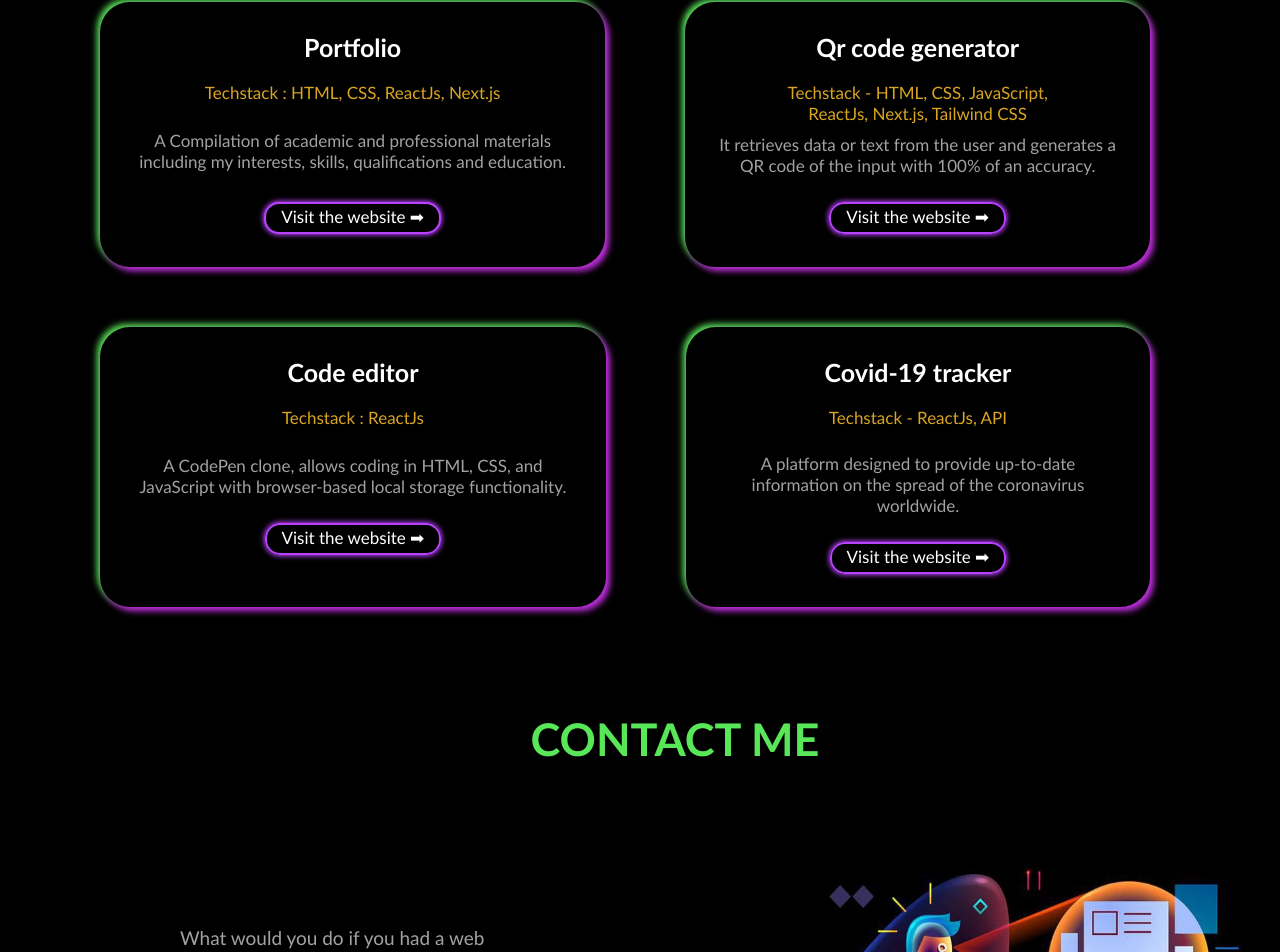
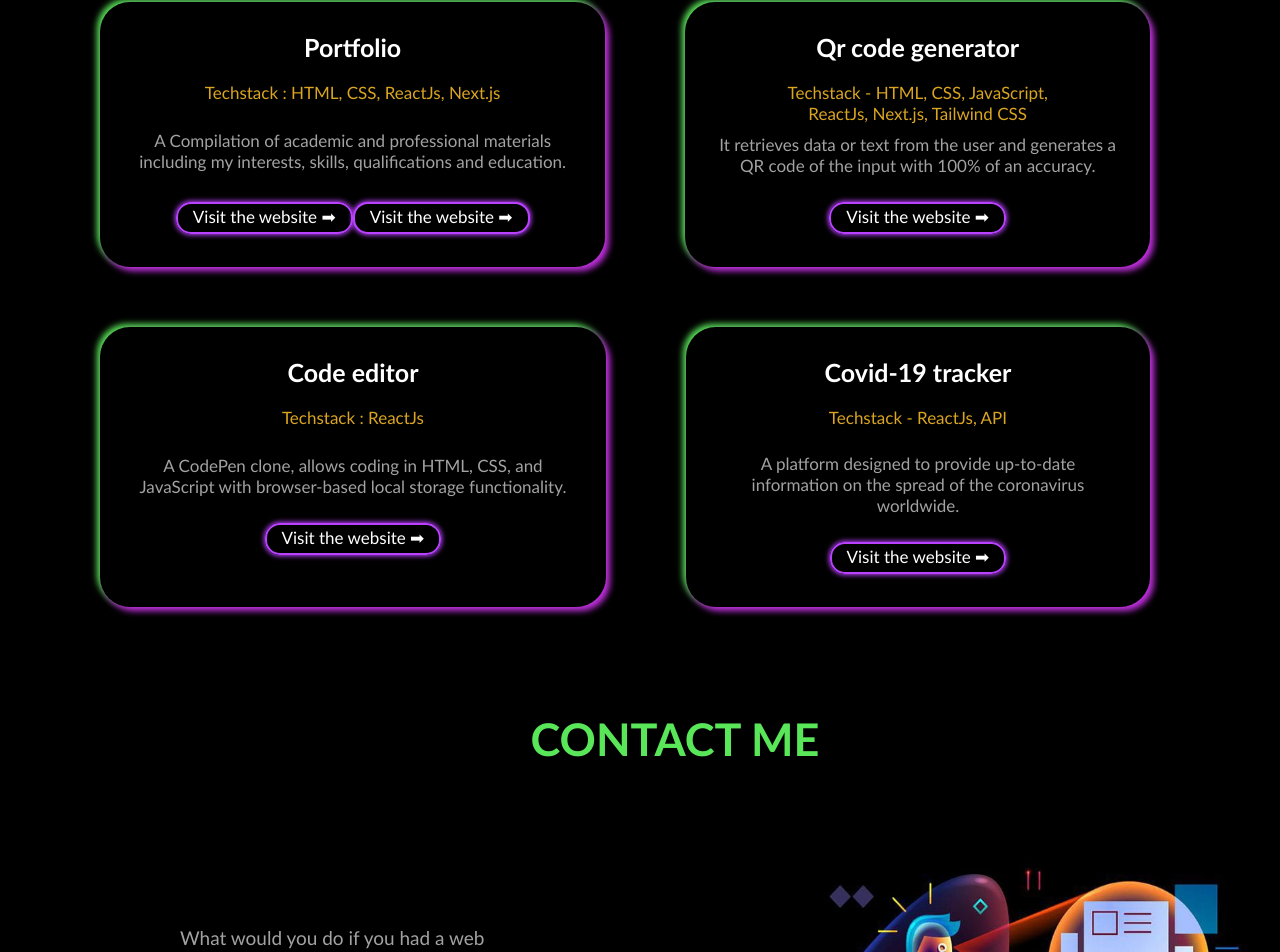
Before and after one commit to muskankarn/portfolio, a Next.js app: page / in a window 1280 px wide. Shown: the part 2577-3529 px from the top of the page. Built offline with nearby package versions, Linux system fonts and the light colour scheme.

Commit message:
addProjectLink

```diff
--- a/src/components/Project.js
+++ b/src/components/Project.js
@@ -27,6 +27,14 @@ const Project = () => {
               A Compilation of academic and professional materials including my
               interests, skills, qualifications and education.
             </p>
+
+            <Link
+              href="https://muskankumari.vercel.app/"
+              className={styles.projectLink}
+              target="_blank"
+            >
+            Visit the website ➡
+            </Link>
             <button className={styles.projectLink}>Visit the website ➡</button>
           </div>
         </div>
```
